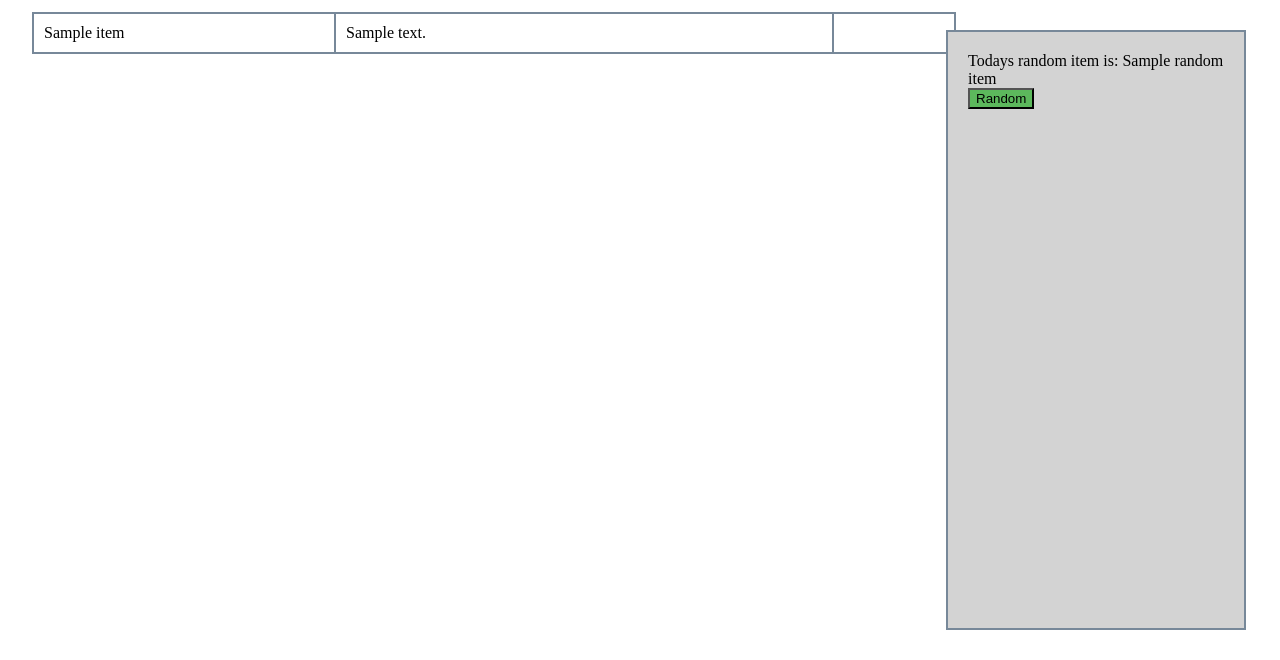
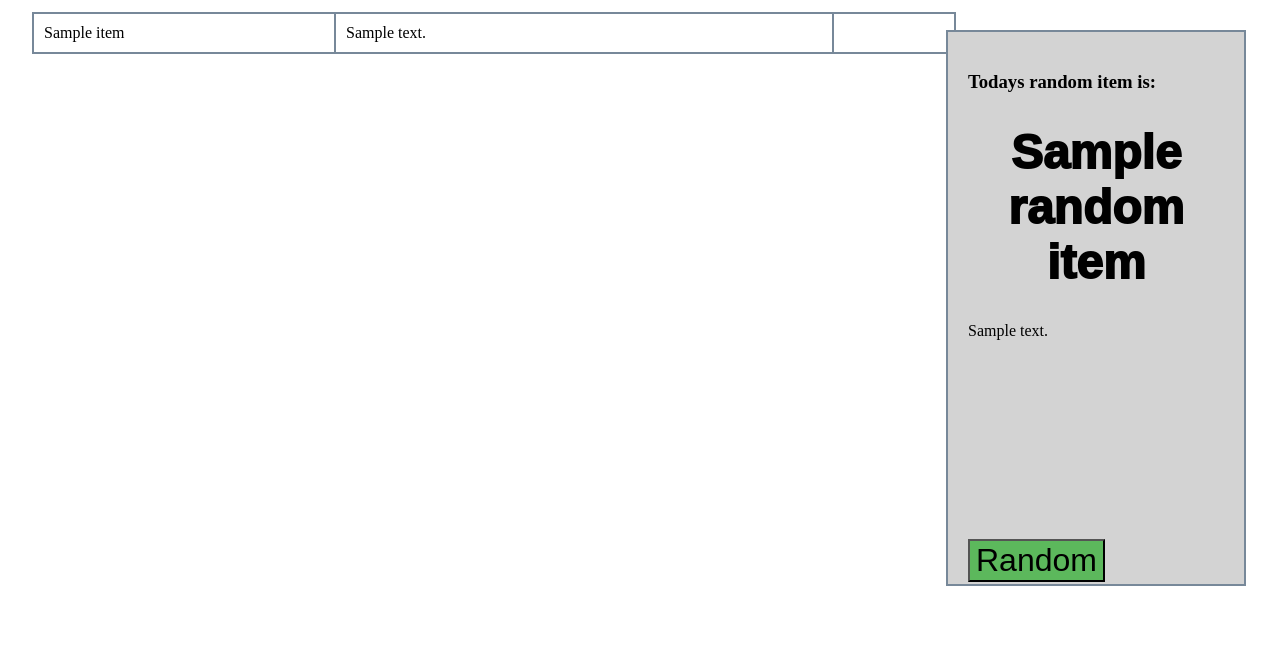
Before and after one commit to GRitchie1/Balena_ToDoList, a Flask app: template todolist/src/templates/lists.html in a window 1280 px wide. Shown: the part 142-802 px from the top of the page. Run offline with Flask 2, Linux system fonts and the light colour scheme; the template is opened without the code that fills it: most values are stand-ins (such as "Sample title", 1, 10 or a date in 2020).

Commit message:
update random item layout

```diff
--- a/todolist/src/static/styles.css
+++ b/todolist/src/static/styles.css
@@ -89,6 +89,10 @@ input.uncomp {
     background-color: #d9534f;
 }
 
+input.rand {
+    background-color: #5cb85c;
+    font-size: 2em;
+}
 
 .random{
   margin: 20px;
@@ -96,6 +100,9 @@ input.uncomp {
   background-color: lightgray;
   padding:20px;
   width: 100%;
+  display: grid;
+  grid-template-rows: 95% 5%;
+  height:80%;
 
 }
 
@@ -109,6 +116,5 @@ input.uncomp {
   padding: 10px;
   margin-right:20px;
   width:100%;
-  height:80%;
-
+  height: 80%;
 }
--- a/todolist/src/templates/lists.html
+++ b/todolist/src/templates/lists.html
@@ -54,13 +54,19 @@
     </tbody>
   </table>
 
-  <div class = "random"
-    <h3>Todays random item is: {{random_item.name}}</h3>
+  <div class = "random">
+    <div class = random-info">
+    <h3>Todays random item is: </h3>
+    <h1> {{random_item.name}} </h1>
+    <p> {{random_item.description}} </p>
+    </div>
+
+    <div class = random-btns">
     <form method="POST">
-      <input type="submit" class="comp" name="rand" value="Random">
+      <input type="submit" class="rand" name="rand" value="Random">
 
     </form>
-
+    </div>
   </div>
 </div>
  {% endblock %}
```
